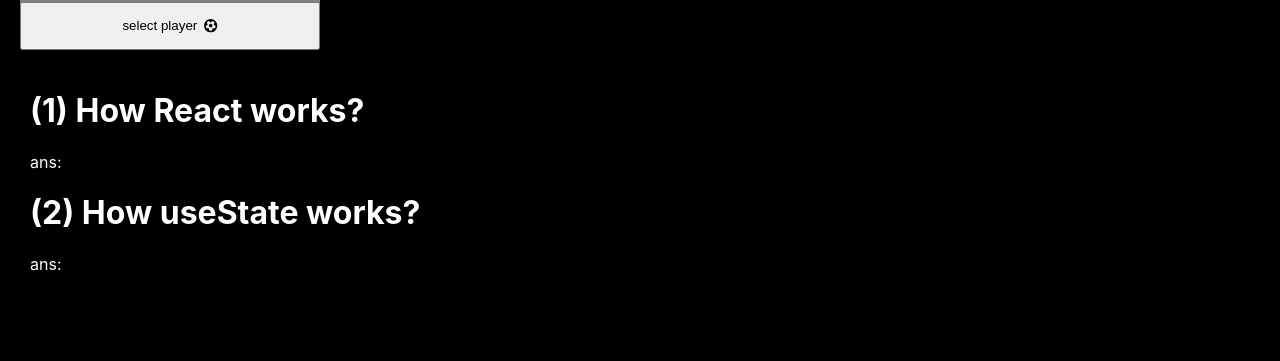
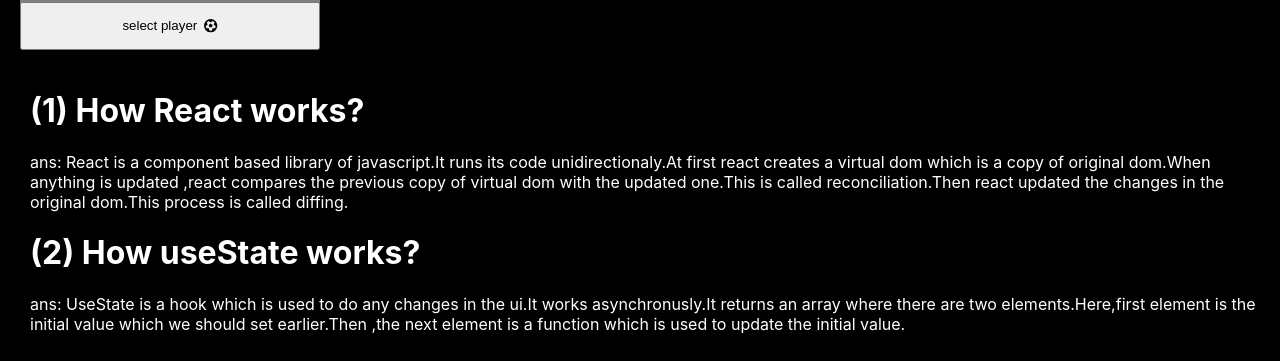
Before and after one commit to sarafat27/Football-auction, a React (Create React App) app: page / in a window 1280 px wide. Shown: the part 2101-2462 px from the top of the page. Before the commit the page ends 2391 px from the top, so only its background shows below. Built offline with nearby package versions, Linux system fonts and the light colour scheme.

Commit message:
live link added

```diff
--- a/src/components/Question/Question.css
+++ b/src/components/Question/Question.css
@@ -1,4 +1,5 @@
 .questions{
     color:white;
     margin-left: 30px;
+    margin-bottom: 30px;
 }
--- a/src/components/Question/Question.js
+++ b/src/components/Question/Question.js
@@ -4,9 +4,9 @@
     return (
         <div className='questions'>
             <h1>(1) How React works?</h1>
-            <p>ans: </p>
+            <p>ans: React is a component based library of javascript.It runs its code unidirectionaly.At first react creates a virtual dom which is a copy of original dom.When anything is updated ,react compares the previous copy of virtual dom with the updated one.This is called reconciliation.Then react updated the changes in the original dom.This process is called diffing.</p>
             <h1>(2) How useState works?</h1>
-            <p>ans: </p>
+            <p>ans: UseState is a hook which is used to do any changes in the ui.It works asynchronusly.It returns an array where there are two elements.Here,first element is the initial value which we should set earlier.Then ,the next element is a function which is used to update the initial value.</p>
         </div>
     );
 };
```
Also changed, not shown: 1 other file (tests, documents, lock files or other folders).
